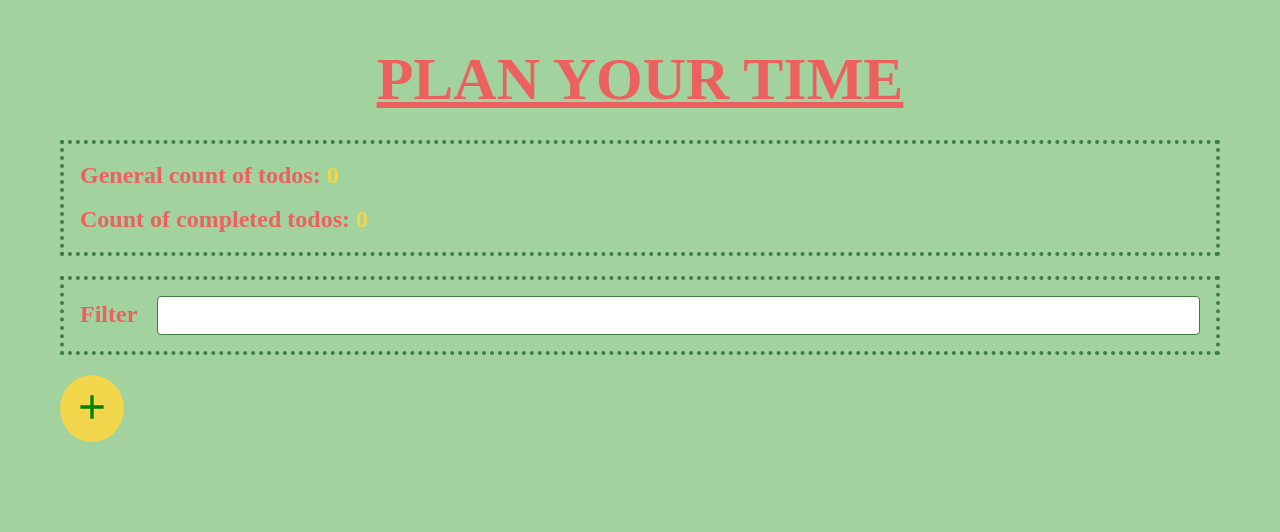
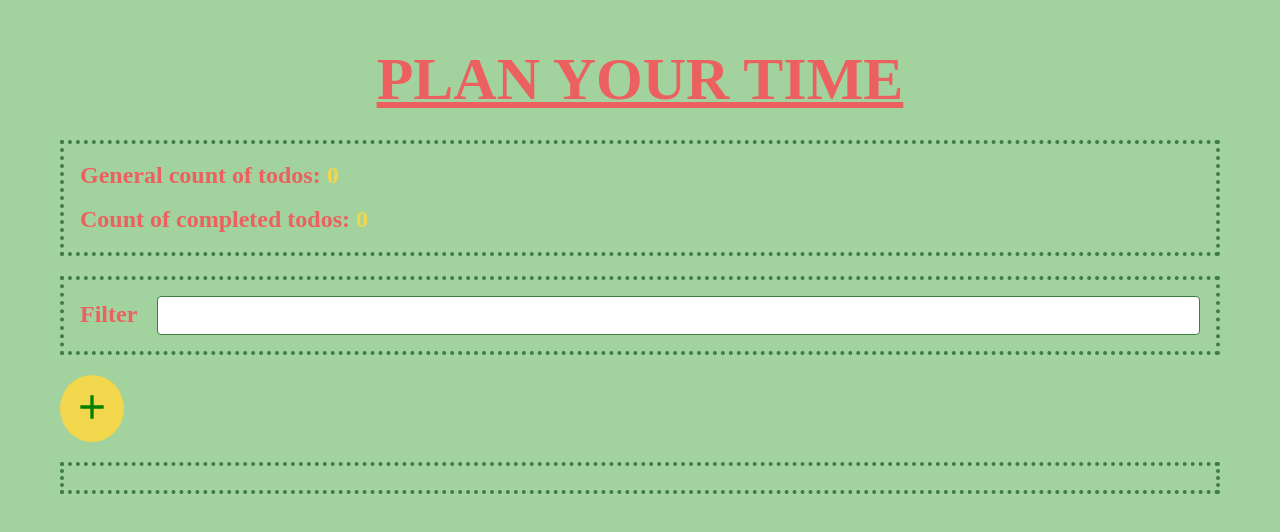
Before and after one commit to IrynaSlavinska/todo_list, a React (Create React App) app: page / in a window 1280 px wide. Shown: the top 532 px of the page. Built offline with nearby package versions, Linux system fonts and the light colour scheme.

Commit message:
todo list styles

```diff
--- a/src/components/TodoList/TodoList.jsx
+++ b/src/components/TodoList/TodoList.jsx
@@ -1,16 +1,18 @@
 import { Todo } from 'components/Todo';
+import { TodoGallery, TodoItem } from './TodoList.styled';
 
 export const TodoList = ({ todos, onDeleteTodo, onToggleCompleted }) => (
-  <ul>
-    {todos.map(({ id, text, completed }) => (
-      <li key={id}>
+  <TodoGallery>
+    {todos.map(({ id, title, text, completed }) => (
+      <TodoItem key={id}>
         <Todo
           completed={completed}
+          title={title}
           text={text}
           onToggleCompleted={() => onToggleCompleted(id)}
           onDeleteTodo={() => onDeleteTodo(id)}
         />
-      </li>
+      </TodoItem>
     ))}
-  </ul>
+  </TodoGallery>
 );
--- /dev/null
+++ b/src/components/TodoList/TodoList.styled.jsx
@@ -0,0 +1,54 @@
+import styled from '@emotion/styled';
+
+export const TodoGallery = styled.ul`
+  display: grid;
+  gap: 24px;
+  margin-top: 20px;
+  padding: 12px;
+  border: 4px dotted var(--darkGreen);
+
+  grid-template-columns: 1fr;
+
+  @media screen and (min-width: 768px) {
+    grid-template-columns: 1fr 1fr;
+  }
+
+  @media screen and (min-width: 1200px) {
+    grid-template-columns: 1fr 1fr 1fr;
+  }
+`;
+
+export const TodoItem = styled.li`
+  display: flex;
+  justify-content: space-between;
+  align-items: center;
+  gap: 12px;
+  padding: 8px;
+  border: 4px dotted var(--darkPink);
+  background-color: var(--lightGray);
+  min-height: 120px;
+  color: var(--primaryText);
+
+  h3 {
+    font-size: 20px;
+    text-align: center;
+    margin-bottom: 8px;
+  }
+
+  p {
+    font-size: 16px;
+    text-align: center;
+    line-height: 1.4;
+    word-break: break-word;
+    overflow-wrap: break-word;
+    display: -webkit-box;
+  }
+
+  @media screen and (min-width: 768px) {
+    flex-direction: row;
+  }
+
+  @media screen and (min-width: 1200px) {
+    padding: 12px;
+  }
+`;
```
